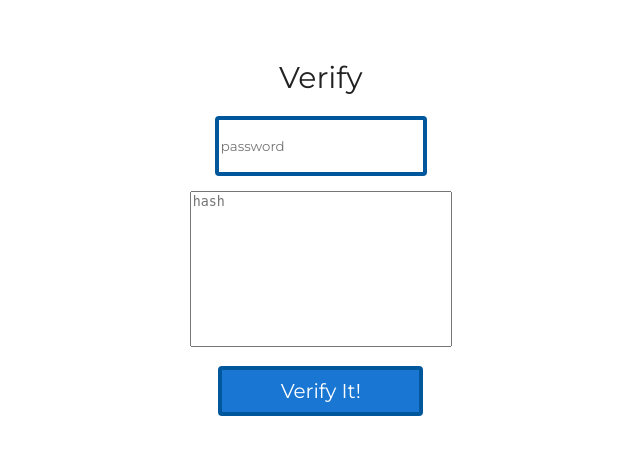
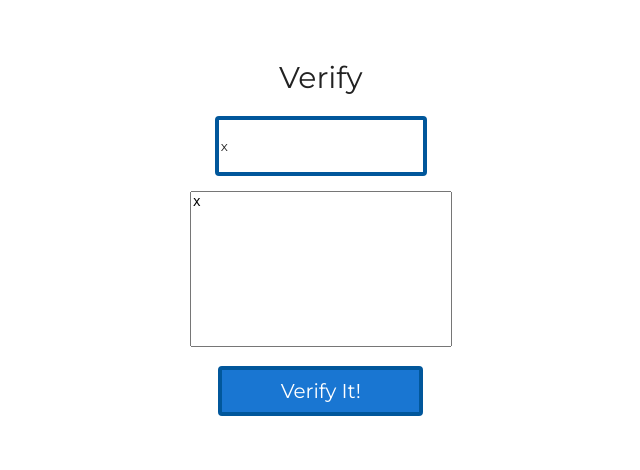
Before and after one commit to stefan-gherman/Password-KItchen, a Flask app: template templates/index.html in a window 1280 px wide. Shown: the part 755-1225 px from the top of the page, without its empty margins (220-860 px from the left). Run offline with Flask 2, Linux system fonts and the light colour scheme; the template is opened without the code that fills it: most values are stand-ins (such as "Sample title", 1, 10 or a date in 2020).

Commit message:
Modify sent parameters to index in order to avoid duplicate display.

```diff
--- a/templates/index.html
+++ b/templates/index.html
@@ -28,16 +28,21 @@
     </div>
     <div id="card_box" >
     <h1>Verify</h1>
-         <input type="text" title="password" name="password_verif" class="inputs" placeholder="password">
+        <form action="/dehash" method="post">
+         <input type="text" title="password" name="password_verif" class="inputs" {% if password_verif %} value={{password_verif}} {% else %} placeholder="password" {% endif %} >
         <br>
-        <textarea rows="10" cols="30" name="hash_verif" placeholder="hash"   id="hash_in"></textarea>
+        <textarea rows="10" cols="30" name="hash_verif" placeholder="hash"   id="hash_in">{% if hash %}{{hash}}{% endif %}</textarea>
         <br>
          <button class="btn">Verify It!</button>
+        </form>
         {% if status=="checked" %}
         <p class="message_green">It's a match!</p>
+        <a href="{{url_for('return_home')}}">Clear Fields</a>
         {% elif status=="failed" %}
         <p class="message_red">It doesn't match :(</p>
+        <a href="{{url_for('return_home')}}">Clear Fields</a>
         {% endif %}
+
     </div>
 </div>
 </body>
```
